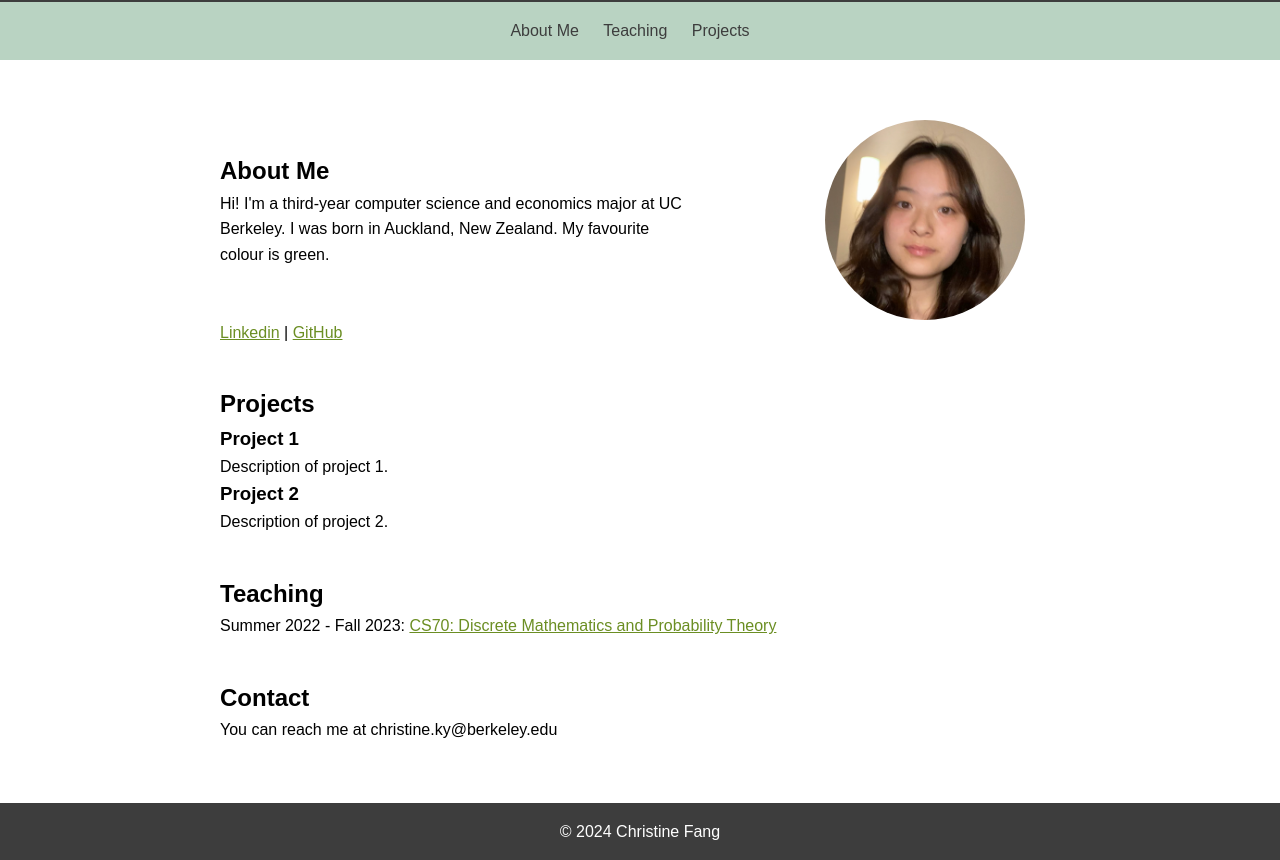
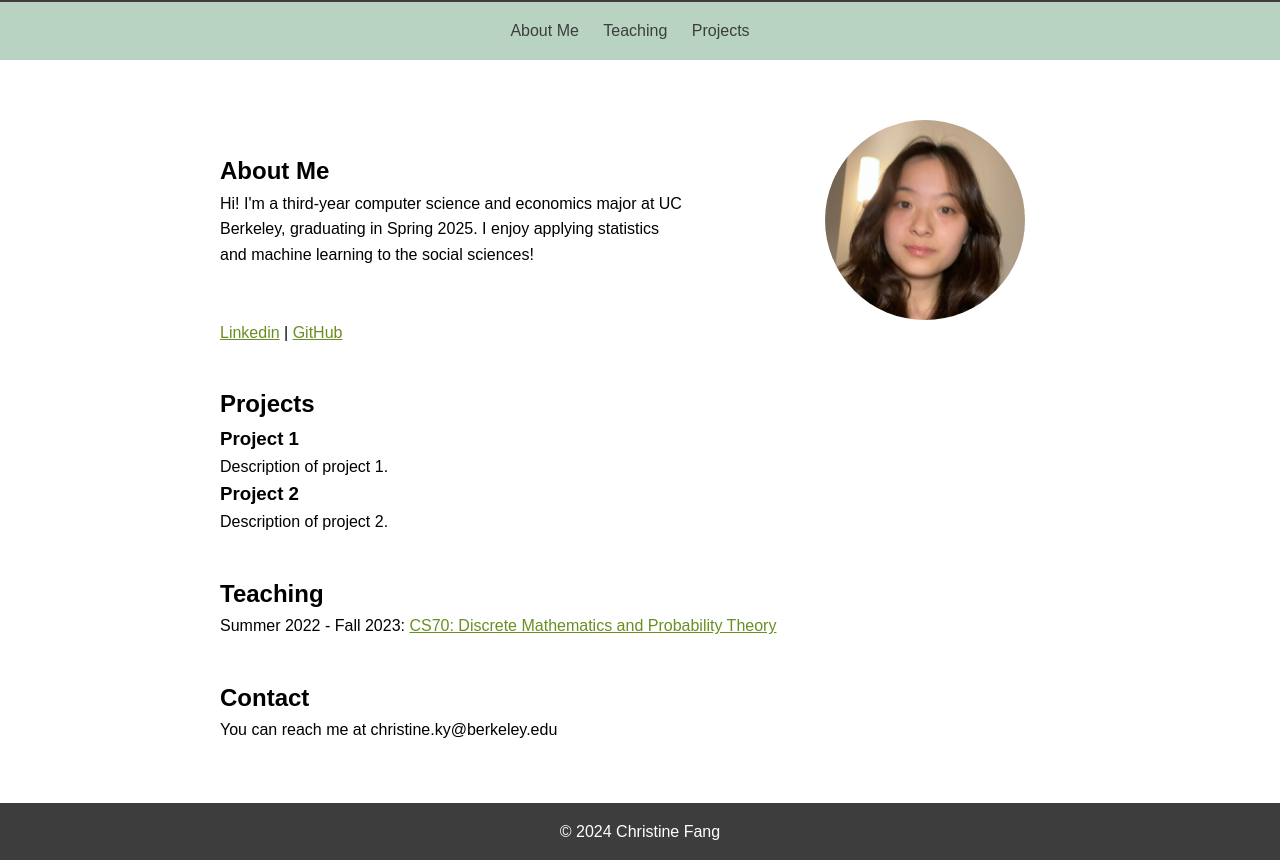
Before and after one commit to crumbs314/ChristineFang.github.io, a plain HTML site: page index.html in a window 1280 px wide. Shown: the part 81-941 px from the top of the page. Drawn offline with Linux system fonts and the light colour scheme.

Commit message:
Update index.html

```diff
--- a/index.html
+++ b/index.html
@@ -25,7 +25,7 @@
                 <div class="content">
                     <div class="text">
                         <h2>About Me</h2>
-                        <p>Hi! I'm a third-year computer science and economics major at UC Berkeley. I was born in Auckland, New Zealand. My favourite colour is green. </p>
+                        <p>Hi! I'm a third-year computer science and economics major at UC Berkeley, graduating in Spring 2025. I enjoy applying statistics and machine learning to the social sciences! </p>
                     </div>
                     <div class="photo">
                         <img src="pic3.jpg" alt="My Photo">
```
